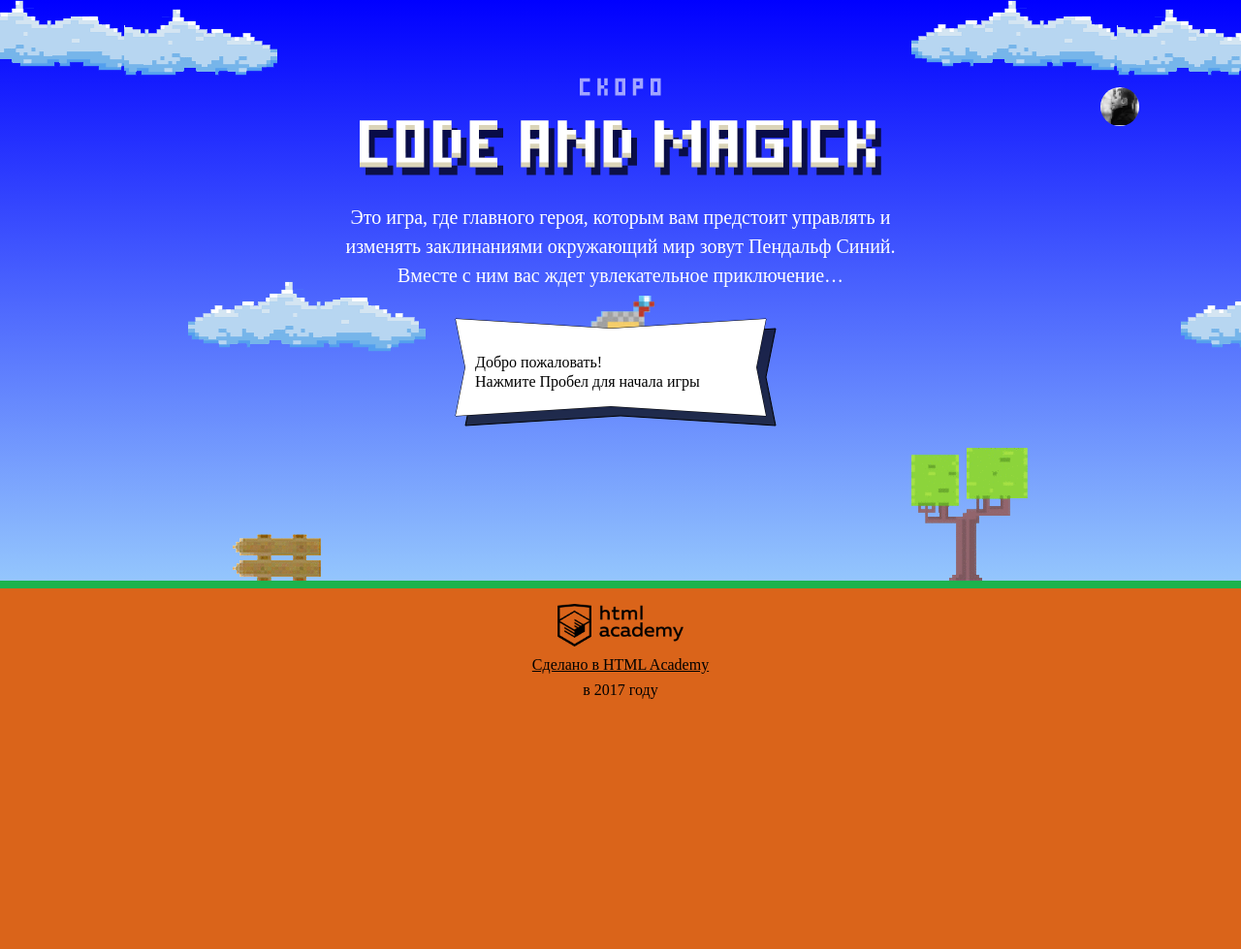
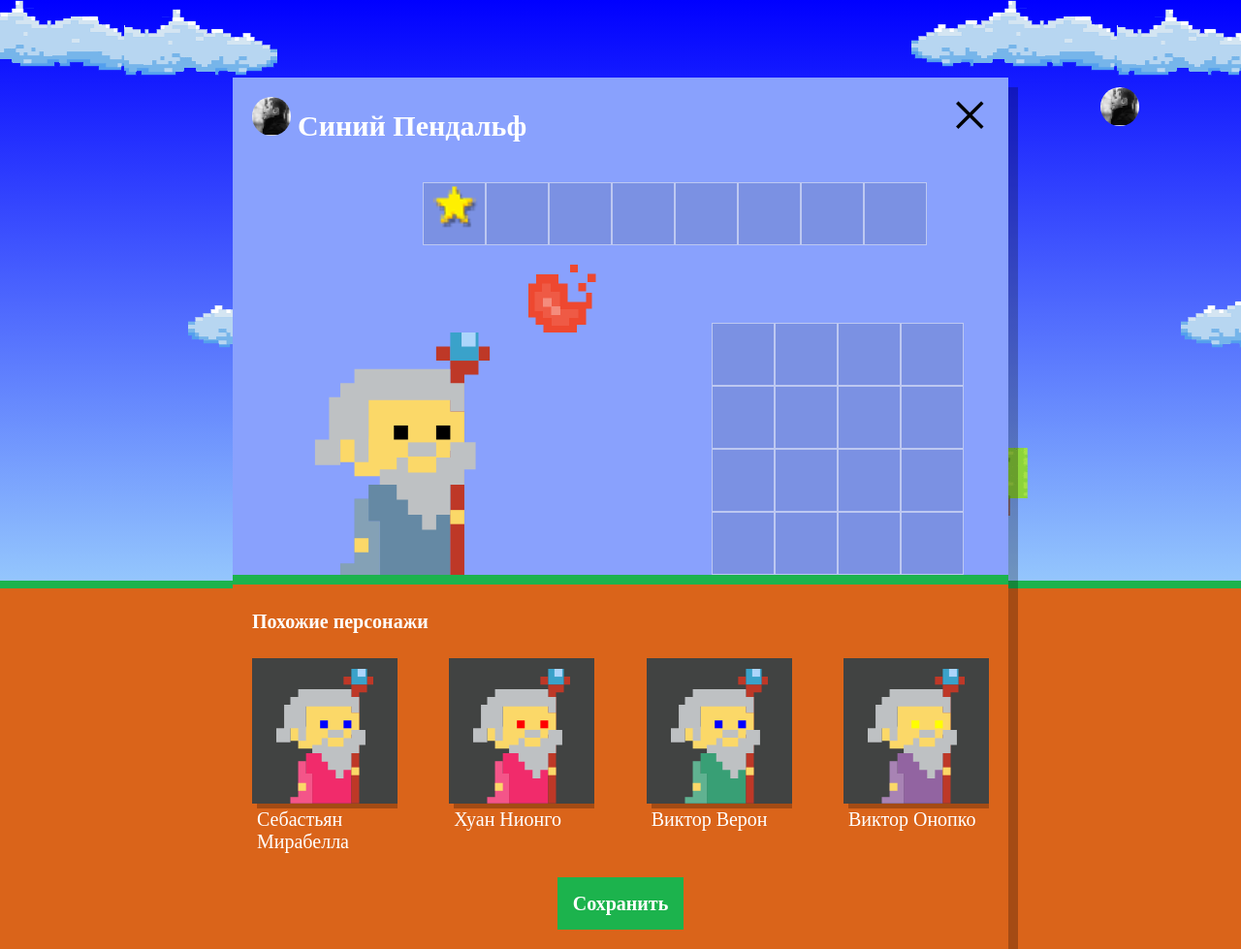
Before and after one commit to Ecehuh67/991329-code-and-magick-18, a website: page index.html in a window 1280 px wide. Shown: the whole page at 97% size. Before the commit the page ends 800 px from the top, so only its background shows below. Drawn offline with Linux system fonts and the light colour scheme; a web font is replaced by a local one.

Commit message:
training project

```diff
--- a/index.html
+++ b/index.html
@@ -205,6 +205,7 @@
 
 </script>
 <script src="js/stat.js"></script>
+<script src="js/setup.js"></script>
 <script src="js/game.js"></script>
 
 </body>
--- /dev/null
+++ b/js/setup.js
@@ -0,0 +1,45 @@
+'use strict'
+var AMOUNT_OF_WIZZARD = 4; //Количество магов в блоке выбора
+var WIZZARD_NAMES = ['Иван', 'Хуан', 'Себастьян', 'Мария', 'Кристоф', 'Виктор', 'Юлия', 'Люпита', 'Вашингтон']; // Имена Магов
+var WIZZARD_SECOND_NAMES = ['да Марья', 'Верон', 'Мирабелла', 'Вальц', 'Онопко', 'Топольницкая', 'Нионго', 'Ирвинг']; // Фамилии магов
+var COAT_COLOR = ['rgb(101, 137, 164)', 'rgb(241, 43, 107)', 'rgb(146, 100, 161)', 'rgb(56, 159, 117)', 'rgb(215, 210, 55)', 'rgb(0, 0, 0)']; // Цвет мантии
+var EYES_COLOR = ['black', 'red', 'blue', 'yellow', 'green']; // Цвет глаз
+
+
+// Показываем диалоговое окно выбора мага
+var userDialog = document.querySelector('.setup');
+userDialog.classList.remove("hidden");
+
+document.querySelector('.setup-similar').classList.remove('hidden');
+
+//Находим ссылки на блок маговв который будет вставлять магов из шаблона
+var similatListElement = document.querySelector('.setup-similar-list');
+
+//Находим шаблон мага
+var similarWizardTemplate = document.querySelector('#similar-wizard-template')
+  .content.
+querySelector('.setup-similar-item');
+
+//Генерация случайного имени и фамилии
+var getRandomNumber = function(data) {
+  return  Math.round(Math.random() * (data.length-1));
+}
+
+//Создание случайного персонажа и вставка его в блок
+for (var i = 0; i < AMOUNT_OF_WIZZARD; i++) {
+
+//Копируем из шаблона все элементы
+  var wizardElement = similarWizardTemplate.cloneNode(true);
+
+//Подстановка сгенерированных данных в блок персонажа
+  wizardElement.querySelector('.setup-similar-label').textContent = WIZZARD_NAMES[getRandomNumber(WIZZARD_NAMES)] + ' ' + WIZZARD_SECOND_NAMES[getRandomNumber(WIZZARD_SECOND_NAMES)];
+
+//Подстановка случайного цвета мантии
+  wizardElement.querySelector('.wizard-coat').setAttribute('fill', COAT_COLOR[getRandomNumber(COAT_COLOR)]);
+
+//Подстановка случайного цвета глаз
+  wizardElement.querySelector('.wizard-eyes').setAttribute('fill', EYES_COLOR[getRandomNumber(EYES_COLOR)]);
+
+//Вставляет скопированные элементы в блок похожих магов
+  similatListElement.appendChild(wizardElement);
+}
```
Also changed, not shown: js/stat.js (+8 -0 lines).
